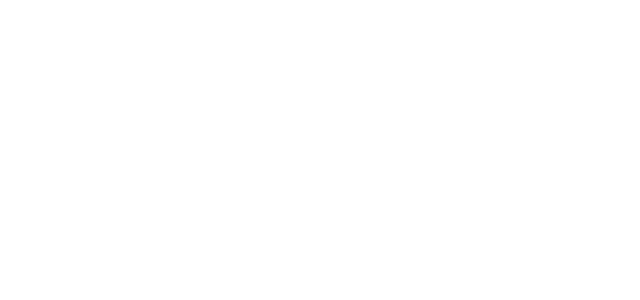
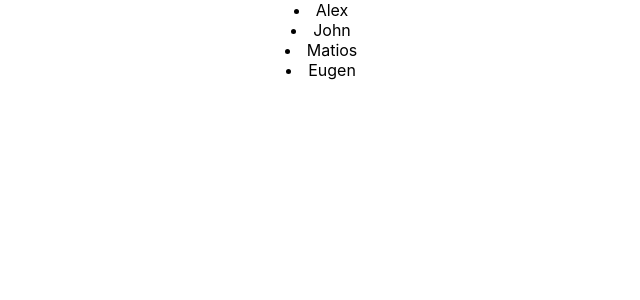
Before and after one commit to Pronat/nativka1, a React (Create React App) app: page / in a window 1280 px wide. Shown: the top 300 px of the page, without its empty margins (319-959 px from the left). Built offline with nearby package versions, Linux system fonts and the light colour scheme.

Commit message:
nativka5-map-1.5

```diff
--- a/src/App.tsx
+++ b/src/App.tsx
@@ -3,11 +3,14 @@ import logo from './logo.svg';
 import './App.css';
 
 function App() {
-  return (
-    <div className="App">
-
-    </div>
-  );
+    // const names = ["Alex", "John", "Matios", "Eugen",]
+    const users = [{id: 1, name: "Alex"}, {id: 123, name: "John"}, {id: 56, name: "Matios"}, {id: 967, name: "Eugen"}]
+    const liNames = users.map(u => <li key={u.id}>{u.name}</li>)
+    return (
+        <div className="App">
+            {liNames}
+        </div>
+    );
 }
 
 export default App;
```
